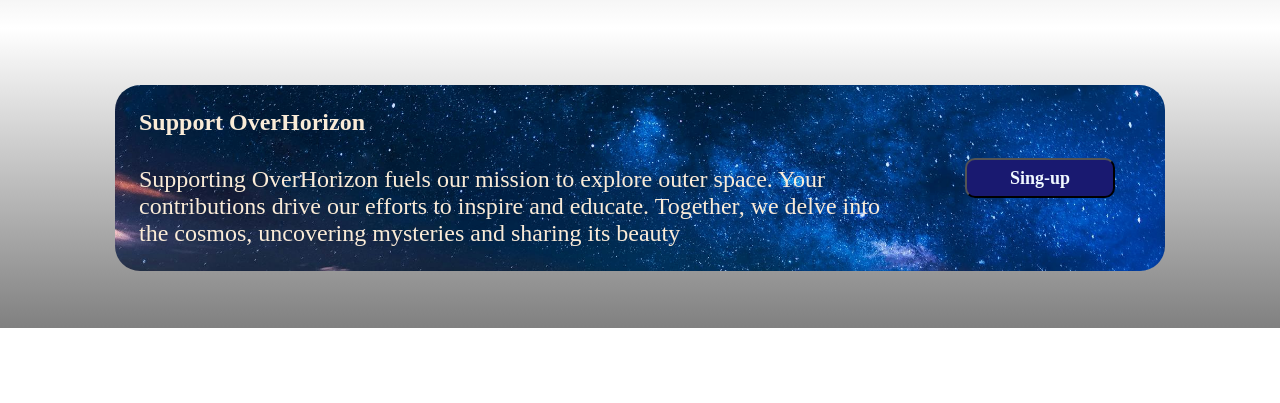
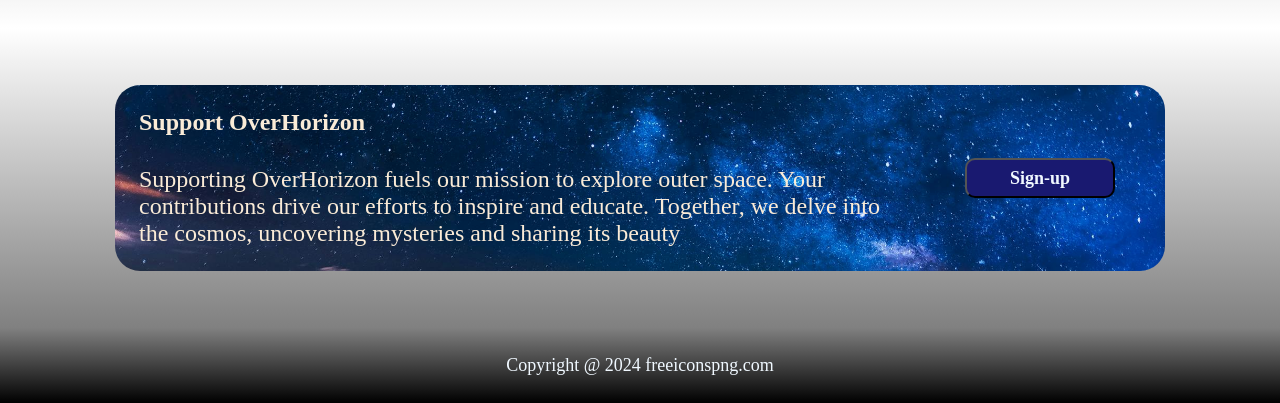
Before and after one commit to LechintanJoshua/landing-page-space, a plain HTML site: page index.html in a window 1280 px wide. Shown: the part 2029-2432 px from the top of the page. Before the commit the page ends 2357 px from the top, so only its background shows below. Drawn offline with Linux system fonts and the light colour scheme.

Commit message:
Finished the footer segment

```diff
--- a/index.html
+++ b/index.html
@@ -104,12 +104,12 @@
                     delve into the cosmos, uncovering mysteries and sharing its beauty</p>
             </div>
             <div class="button">
-                <button>Sing-up</button>
+                <button>Sign-up</button>
             </div>
         </div>
     </div>
 
-    <!-- <footer class="footer">freeiconspng.com</footer> -->
+    <footer class="footer">Copyright @ 2024 freeiconspng.com</footer>
 </body>
 
 </html>
--- a/style.css
+++ b/style.css
@@ -21,6 +21,7 @@ button {
     background-color: midnightblue;
     color: aliceblue;
     font-weight: 600;
+    cursor: pointer;
 }
 
 /* footer {
@@ -210,3 +211,13 @@ button {
     justify-content: center;
     align-items: center;
 }
+
+.footer {
+    display: flex;
+    justify-content: center;
+    align-items: center;
+    background: linear-gradient(to bottom, gray, black);
+    height: 75px;
+    color: aliceblue;
+    font-size: 18px;
+}
```
